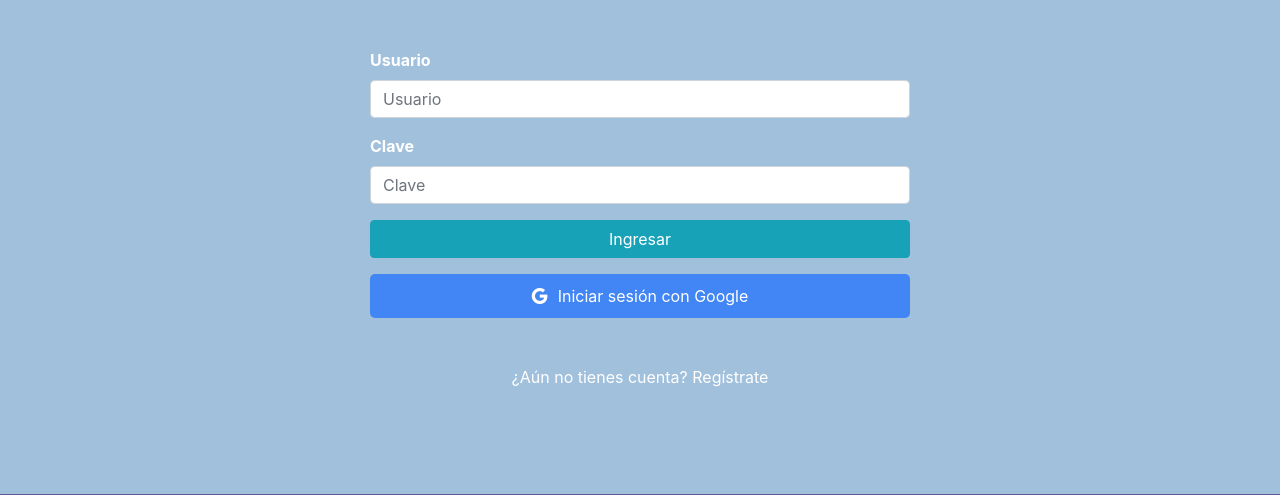
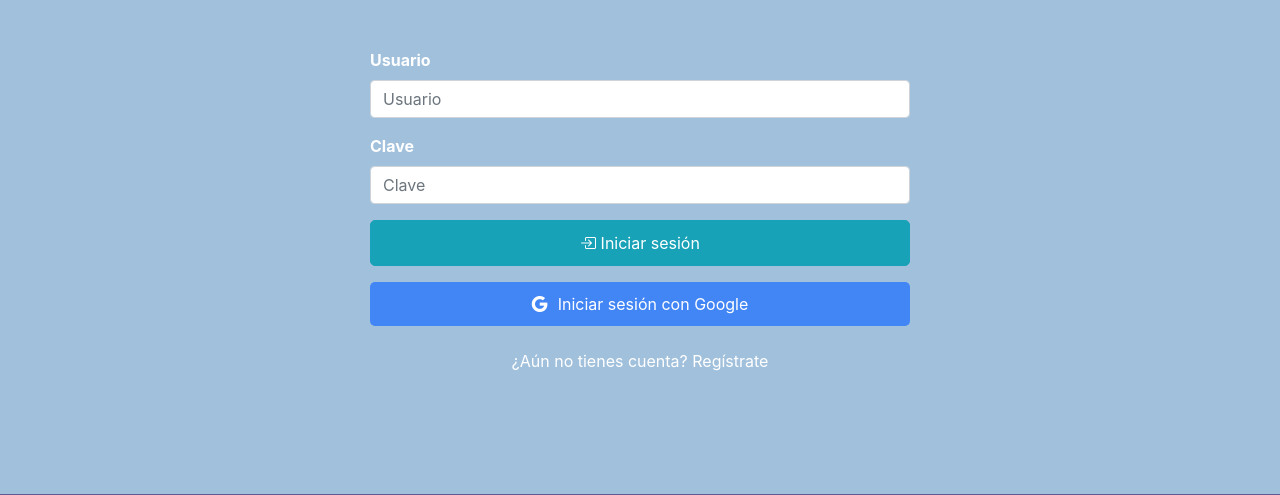
Before and after one commit to Bernard2806/ReservationSystem, a PHP site: page /iniciar_sesion.php in a window 1280 px wide. Shown: the part 94-589 px from the top of the page. Run offline with PHP 8.4, Linux system fonts and the light colour scheme.

Commit message:
Improve button styling on the login page

```diff
--- a/iniciar_sesion.php
+++ b/iniciar_sesion.php
@@ -29,13 +29,16 @@
         .google-login {
             display: inline-block;
             background-color: #4285F4;
-            color: white;
+            border: none;
+            text-align: center;
+            text-decoration: none;
+        }
+
+        .btn-block{
             padding: 10px 20px;
-            border: none;
             border-radius: 5px;
             font-size: 16px;
-            text-align: center;
-            text-decoration: none;
+            color: white;
         }
 
         .google-icon {
@@ -71,13 +74,14 @@
                             <input type="password" class="form-control" id="password" placeholder="Clave" name="password">
                         </div>
                         <div class="d-grid gap-2 mb-3">
-                            <button type="submit" class="btn btn-info btn-block">Ingresar</button>
+                            <button type="submit" class="btn btn-info btn-block">
+                                <i class="bi bi-box-arrow-in-right"></i> Iniciar sesión
+                            </button>
                         </div>
                         <div class="d-grid gap-2 mb-3">
-                        <a href="#" class="google-login btn-block"><i class="bi bi-google google-icon"></i>Iniciar sesión con Google</a>
+                            <a href="#" class="google-login btn-block"><i class="bi bi-google google-icon"></i>Iniciar sesión con Google</a>
                         </div>
                     </form>
-                    <br>
                     <div class="text-center">
                         <a class="btn btn-link" href="registrarse.php" role="button" style="color:white;">¿Aún no tienes cuenta? Regístrate</a>
                     </div>
```
